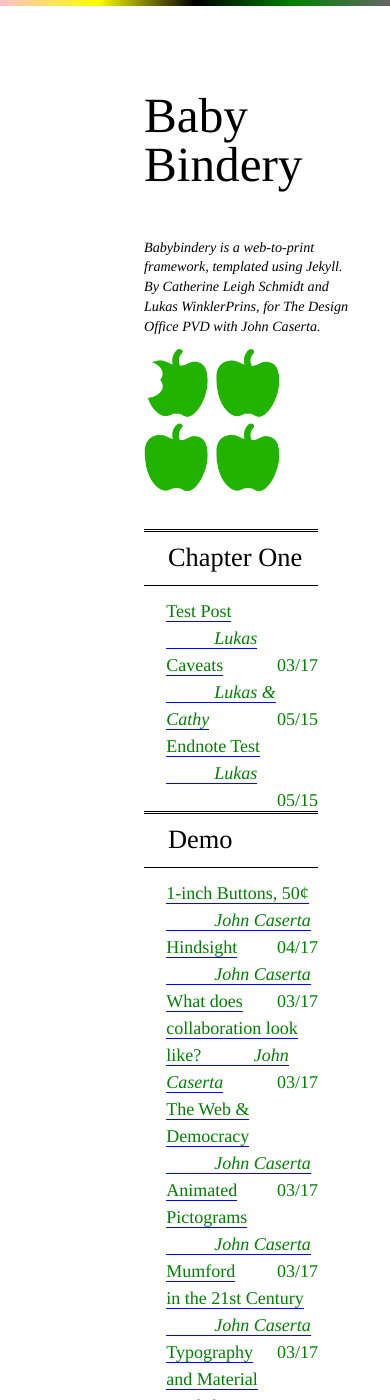
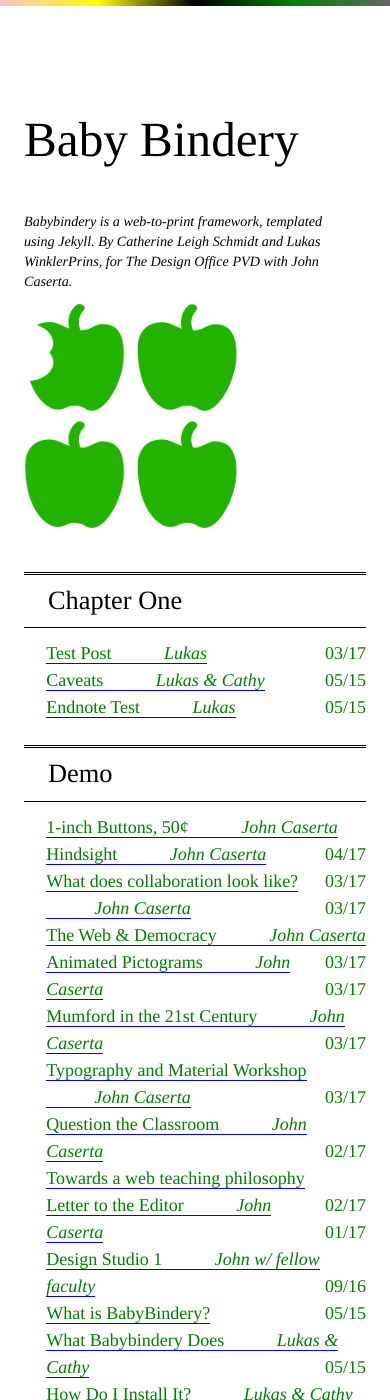
Before and after one commit to thedesignoffice/babybindery, a Jekyll site: the page built from index.html, in a window 390 px wide and 1400 px high. Built offline with Jekyll 4.4.1, drawn with Linux system fonts in a browser that asks for light colours.

Commit message:
mobile shite

```diff
--- a/_layouts/toc.html
+++ b/_layouts/toc.html
@@ -7,6 +7,9 @@
     {% include custom_css.html %}
 <style>
   article h3 { padding-right: 4rem; }
+  @media only screen and (max-width: 900px) {
+    article h3 { padding-right: 0; }
+  }
   h2 { text-transform: capitalize;}
 </style>
   </head>
--- a/css/universal.css
+++ b/css/universal.css
@@ -90,7 +90,7 @@ main>div { max-width: 1200px; justify-self: center;
 @media only screen and (min-width: 1380px) {
 }
 @media only screen and (max-width: 900px) {
-  article, header { grid-column: 1/3;  margin: 2rem; }
+  main>div { grid-column: 1/3;  margin: 2rem; }
   aside { display: none; }
 }
 h1 { font-size: 7.5vw; margin-top: 4rem; line-height: 100%; margin-bottom: 4rem; font-variant-numeric: proportional-nums; }
@@ -129,4 +129,5 @@ p {  margin: 0; margin-bottom: 1em;
   nav, .title { font-size: 10pt; }
   article p, header { padding-right: 1rem; }
   h5 { width: 100%; }
+  h2 { margin: 2rem 0 1rem 0; }
 }
```
